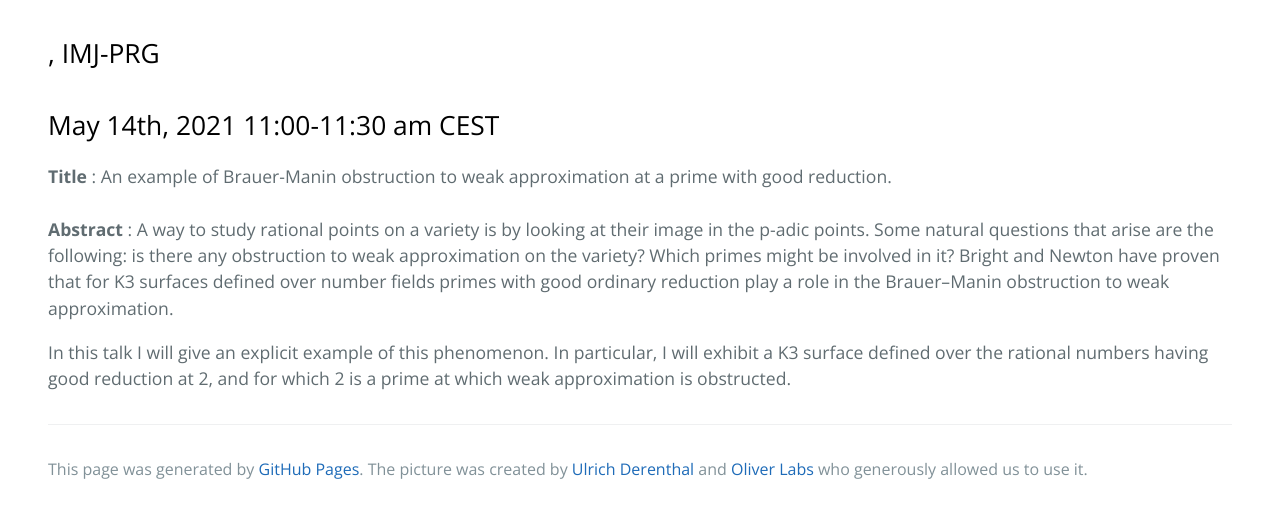
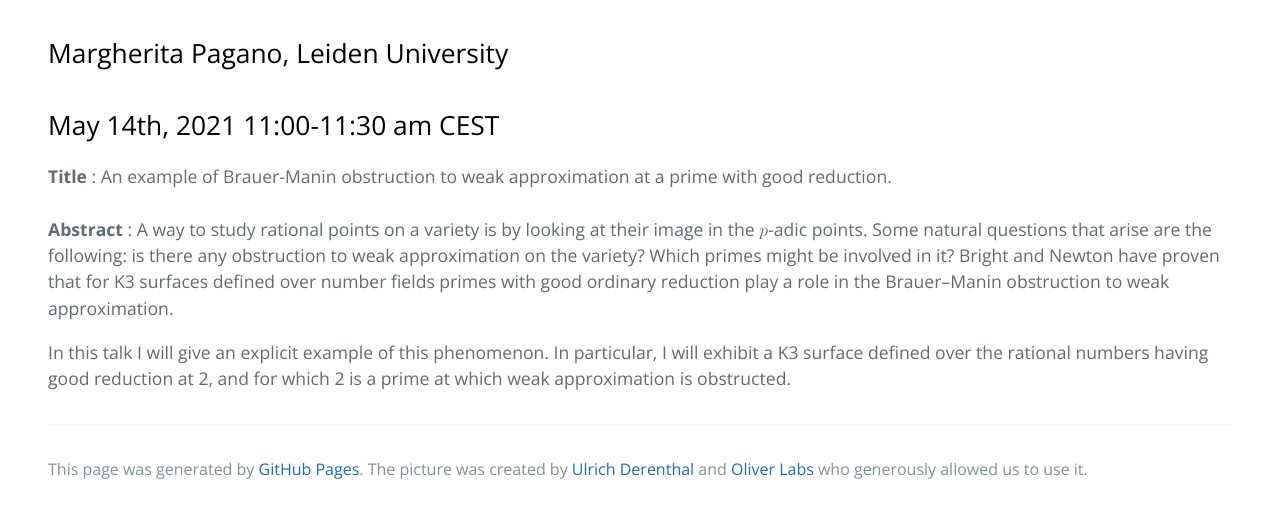
Before and after one commit to zoom-on-rational-points/zoom-on-rational-points.github.io, a Jekyll site: the page built from abstractMP.md, in a window 1280 px wide, cut to the strip 553-1066 px from the top of the page. Built offline with Jekyll 4.4.1, drawn with Linux system fonts in a browser that asks for light colours.

Commit message:
Update abstractMP.md

```diff
--- a/abstractMP.md
+++ b/abstractMP.md
@@ -6,12 +6,12 @@ layout: default
   <img width="200" height="200" style="transform: rotate(0.5turn);" src="https://upload.wikimedia.org/wikipedia/commons/1/18/Rational_points_of_bounded_height_outside_the_27_lines_on_Clebsch%27s_diagonal_cubic_surface.png">
 </p>
 
-## <a style="color:black">,</a> <a href="https://www.google.com/search?client=firefox-b-d&q=imj-prg" style="color:black">IMJ-PRG</a>
+## <a href="https://www.universiteitleiden.nl/en/staffmembers/margherita-pagano#tab-1" style="color:black">Margherita Pagano,</a> <a href="https://www.universiteitleiden.nl/en" style="color:black">Leiden University</a>
 ## <c style="color:black">May 14th, 2021  11:00-11:30 am CEST</c>
 
 <b>Title</b> : An example of Brauer-Manin obstruction to weak approximation at a prime with good reduction.
 <br>
 <br>
-<b>Abstract</b> : A way to study rational points on a variety is by looking at their image in the p-adic points. Some natural questions that arise are the following: is there any obstruction to weak approximation on the variety? Which primes might be involved in it? Bright and Newton have proven that for K3 surfaces defined over number fields primes with good ordinary reduction play a role in the Brauer--Manin obstruction to weak approximation.
+<b>Abstract</b> : A way to study rational points on a variety is by looking at their image in the <math><mi>p</mi></math>-adic points. Some natural questions that arise are the following: is there any obstruction to weak approximation on the variety? Which primes might be involved in it? Bright and Newton have proven that for K3 surfaces defined over number fields primes with good ordinary reduction play a role in the Brauer--Manin obstruction to weak approximation.
 
 In this talk I will give an explicit example of this phenomenon. In particular, I will exhibit a K3 surface defined over the rational numbers having good reduction at 2, and for which 2 is a prime at which weak approximation is obstructed.
```
